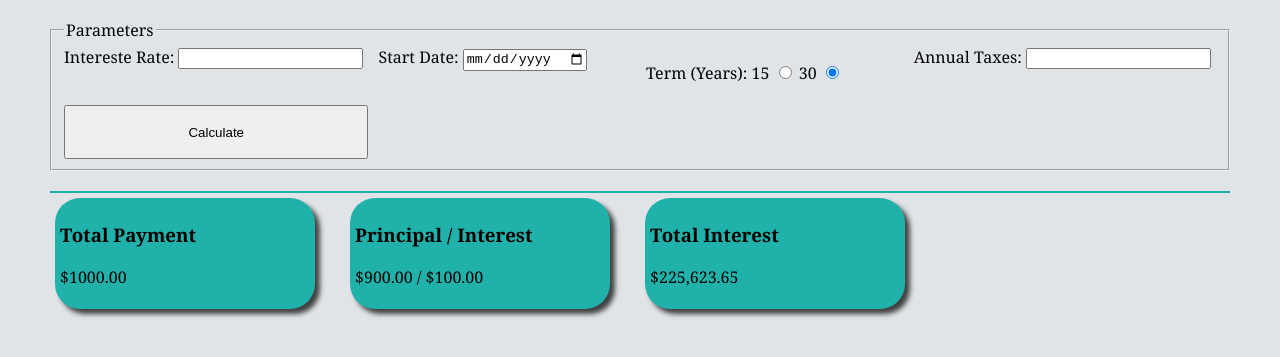
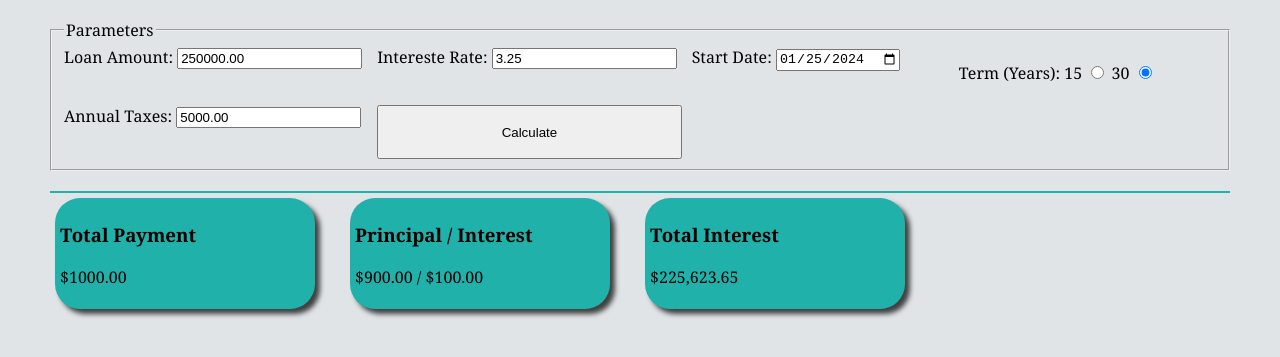
Before and after one commit to tenbackdev/MortgagePaymentCalculator, a plain HTML site: page index.html in a window 1280 px wide. Shown: the part 67-424 px from the top of the page. Drawn offline with Linux system fonts and the light colour scheme.

Commit message:
Setting Defaults through JS.

```diff
--- a/index.html
+++ b/index.html
@@ -13,6 +13,12 @@
         <div id="inputsContainer">
             <fieldset class="section" id="inputs">
                 <legend>Parameters</legend>
+                <!--Interest Rate-->
+                <div class="inputCard" id="cardPrincipalAmount">
+                    <label for="principalAmountInput" class="inputLabel">Loan Amount:
+                        <input type="number" name="principalAmount" min="0" step="0.01" id="principalAmountInput">
+                    </label>
+                </div>
                 <!--Interest Rate-->
                 <div class="inputCard" id="cardInterestRate">
                     <label for="interestRateInput" class="inputLabel">Intereste Rate:
--- a/js/script.js
+++ b/js/script.js
@@ -45,18 +45,17 @@ class Mortgage {
     }
 }
 
-const myMortgage = new Mortgage(3.25, '2024-01-22', '260000.00');
-console.log(myMortgage.getPrincipalAndInterest());
+let myMortgage = new Mortgage(0.00, new Date(), '0');
 
 //Add Each of The Elements to JS Script
+const principalAmountField = document.getElementById("principalAmountInput");
+const intertestRateField = document.getElementById("interestRateInput");
 const startDateField = document.getElementById("startDateInput");
-const intertestRateField = document.getElementById("interestRateInput");
 const radioTerm15 = document.getElementById("radioTerm15")
 const radioTerm30 = document.getElementById("radioTerm30")
+const annualTaxesField = document.getElementById("taxesInput");
 const buttonCalc = document.getElementById("calculateButton");
 const summaryTotalPayment = document.querySelector("#summaryTotalPayment p");
-
-console.log(summaryTotalPayment.innerHTML)
 
 //Adding Callbacks
 intertestRateField.addEventListener('change', changeInterestRate)
@@ -79,11 +78,19 @@ function radioTermChange() {
 }
 
 function calculateMortgage() {
-    console.log('Button Clicked');
     summaryTotalPayment.innerText = `\$${myMortgage.getPrincipalAndInterest()}`;
 }
 
 document.addEventListener('DOMContentLoaded', function(){
+    //set defaults
+    principalAmountField.value = `250000.00`;
+    intertestRateField.value = `3.25`;
+    startDateField.valueAsDate = new Date();
+    annualTaxesField.value = `5000.00`;
+
+    myMortgage.setPrincipal(principalAmountField.value);
+    myMortgage.setInterestRate(intertestRateField.value);
+
     //default to 30 year term
     radioTerm30.checked = true;
 
```
